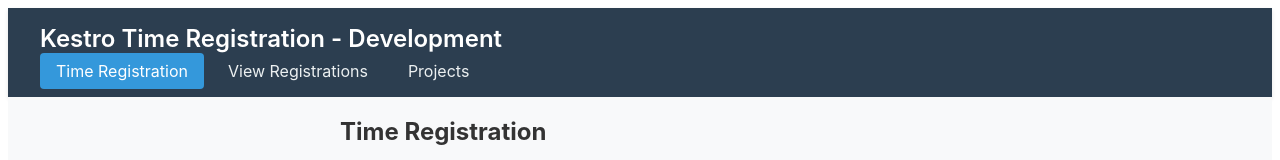
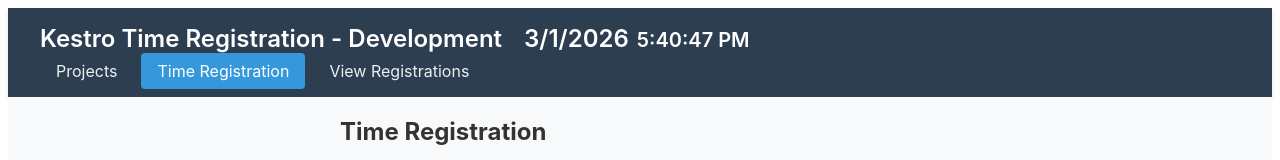
Before and after one commit to janvolck/kestro-timeregistration, an Angular app in the folder angular/: page /time-registration in a window 1280 px wide. Shown: the top 160 px of the page. Built offline with nearby package versions, Linux system fonts and the light colour scheme; no server answers.

Commit message:
add date/time to title

```diff
--- a/angular/src/app/app.css
+++ b/angular/src/app/app.css
@@ -15,6 +15,18 @@
   margin: 0;
   font-size: 1.5rem;
   font-weight: 600;
+}
+
+.header h1 .date {
+  font-size: 1.5rem;
+  font-weight: 600;
+  margin-left: 1rem;
+}
+
+.header h1 .time {
+  font-size: calc(1.5rem - 4px);
+  font-weight: 600;
+  margin-left: 0.5rem;
 }
 
 .header nav {
--- a/angular/src/app/app.html
+++ b/angular/src/app/app.html
@@ -1,9 +1,9 @@
 <header class="header">
-  <h1>{{ appTitle() }}</h1>
+  <h1>{{ appTitle() }} <span class="date">{{ formatDate(currentDateTime()) }}</span> <span class="time">{{ formatTime(currentDateTime()) }}</span></h1>
   <nav>
+    <a routerLink="/projects" routerLinkActive="active">{{ projectsLabel() }}</a>
     <a routerLink="/time-registration" routerLinkActive="active">{{ timeRegistrationLabel() }}</a>
     <a routerLink="/registrations" routerLinkActive="active">{{ registrationsLabel() }}</a>
-    <a routerLink="/projects" routerLinkActive="active">{{ projectsLabel() }}</a>
   </nav>
 </header>
 
--- a/angular/src/app/app.ts
+++ b/angular/src/app/app.ts
@@ -1,4 +1,4 @@
-import { Component, signal, OnInit, computed, Inject } from '@angular/core';
+import { Component, signal, OnInit, OnDestroy, computed, Inject } from '@angular/core';
 import { RouterOutlet, RouterLink, RouterLinkActive } from '@angular/router';
 import { DOCUMENT } from '@angular/common';
 import { Title } from '@angular/platform-browser';
@@ -11,11 +11,15 @@ import { environment } from '../environments/environment';
   templateUrl: './app.html',
   styleUrl: './app.css'
 })
-export class App implements OnInit {
+export class App implements OnInit, OnDestroy {
   protected readonly title = signal('angular');
+  private timeInterval?: number;
 
   // App title comes from environment for customer-specific branding
   appTitle = signal(environment.appTitle);
+
+  // Current date and time, updated every 600ms
+  currentDateTime = signal(new Date());
 
   // Navigation labels still use translations for language support
   projectsLabel = computed(() => this.translationService.translate('nav.projects', 'Projects'));
@@ -37,6 +41,16 @@ export class App implements OnInit {
 
     // Set favicon from environment
     this.setFavicon(environment.faviconPath);
+
+    // Start the time update interval (600ms)
+    this.startTimeUpdate();
+  }
+
+  ngOnDestroy() {
+    // Clean up the interval when component is destroyed
+    if (this.timeInterval) {
+      clearInterval(this.timeInterval);
+    }
   }
 
   private setFavicon(faviconPath: string): void {
@@ -55,4 +69,26 @@ export class App implements OnInit {
     const head = this.document.getElementsByTagName('head')[0];
     head.appendChild(link);
   }
+
+  private startTimeUpdate(): void {
+    // Update time immediately
+    this.currentDateTime.set(new Date());
+
+    // Set up interval to update every 600ms
+    this.timeInterval = window.setInterval(() => {
+      this.currentDateTime.set(new Date());
+    }, 600);
+  }
+
+  formatDateTime(date: Date): string {
+    return date.toLocaleString();
+  }
+
+  formatDate(date: Date): string {
+    return date.toLocaleDateString();
+  }
+
+  formatTime(date: Date): string {
+    return date.toLocaleTimeString();
+  }
 }
--- a/angular/src/app/components/registrations-list/registrations-list.component.css
+++ b/angular/src/app/components/registrations-list/registrations-list.component.css
@@ -176,3 +176,5 @@
     content: attr(data-label) ": ";
     font-weight: 600;
     color: #495057;
+  }
+}
```
